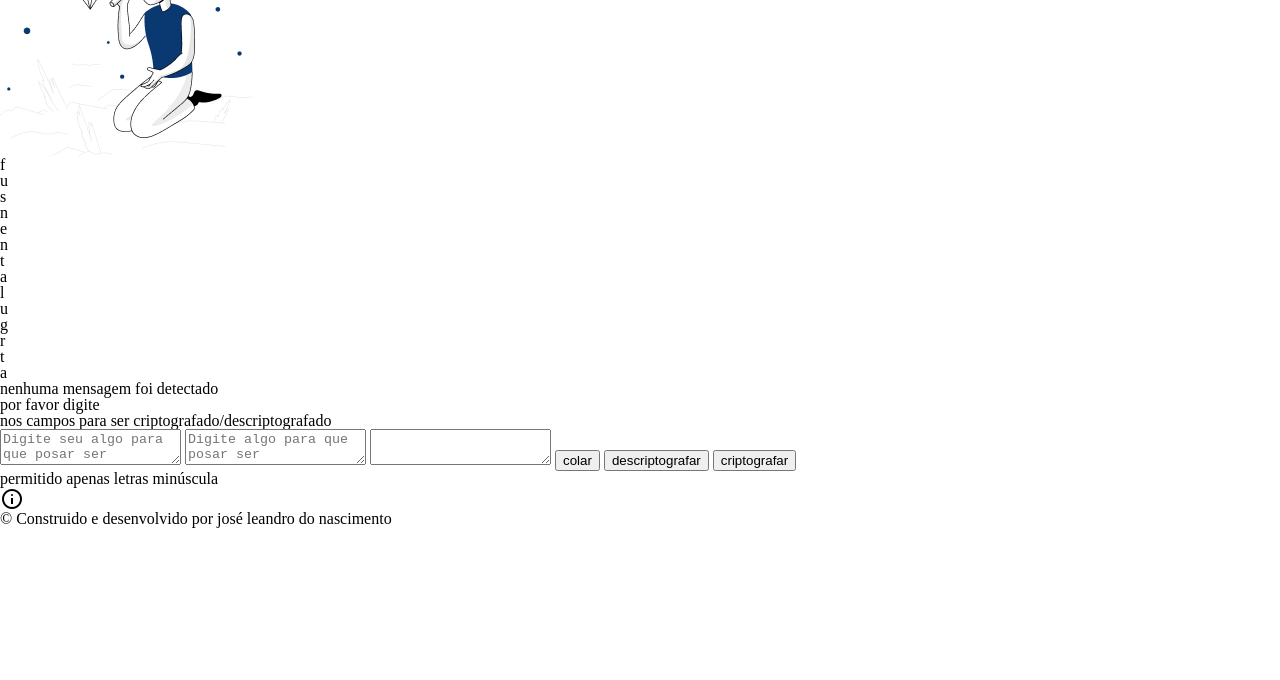
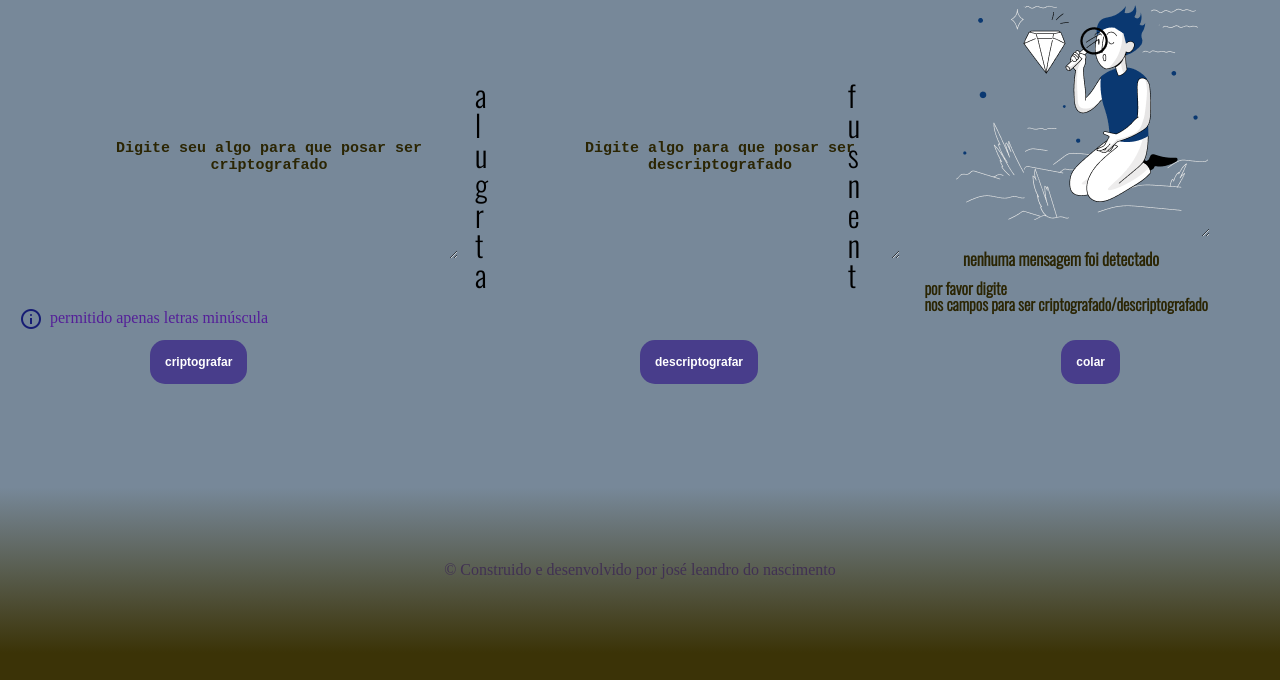
Before and after one commit to Jose-leandro/Encriptador-letras, a plain HTML site: page index.html in a window 1280 px wide. Shown: the part 120-800 px from the top of the page. Drawn offline with nearby package versions, Linux system fonts and the light colour scheme; files whose address does not match are found by name.

Commit message:
havia alguns erros

```diff
--- a/index.html
+++ b/index.html
@@ -4,7 +4,7 @@
 		<meta charset="UTF-8">
 		<title>elucidando um desafio</title>
 		<link rel="stylesheet" href="css/reset.css">
-		<link rel="stylesheet" href="css\desafio.css">
+		<link rel="stylesheet" href="css\index.css">
 		<link href="https://fonts.googleapis.com/css2?family=Oswald:wght@300&display=swap" rel="stylesheet">
 		<link href="https://fonts.googleapis.com/css2?family=Oswald:wght@300&display=swap" rel="stylesheet">
 		<link href="https://fonts.googleapis.com/css2?family=Oswald:wght@300&display=swap" rel="stylesheet">
@@ -19,7 +19,7 @@
 			<p class="lugrtadealura">lugrta</p>
 		</header>
 		<main>
-			<img class="imagem" src="C:\Users\leand\desafio do projeto one\imagem\projetoone.png">
+			<img class="imagem" src="C:\Users\leand\desafiodoprojetoone\imagem\projetoone.png">
 			<div class="decoration">
 				<p>f</p>
 				<p>u</p>
```
